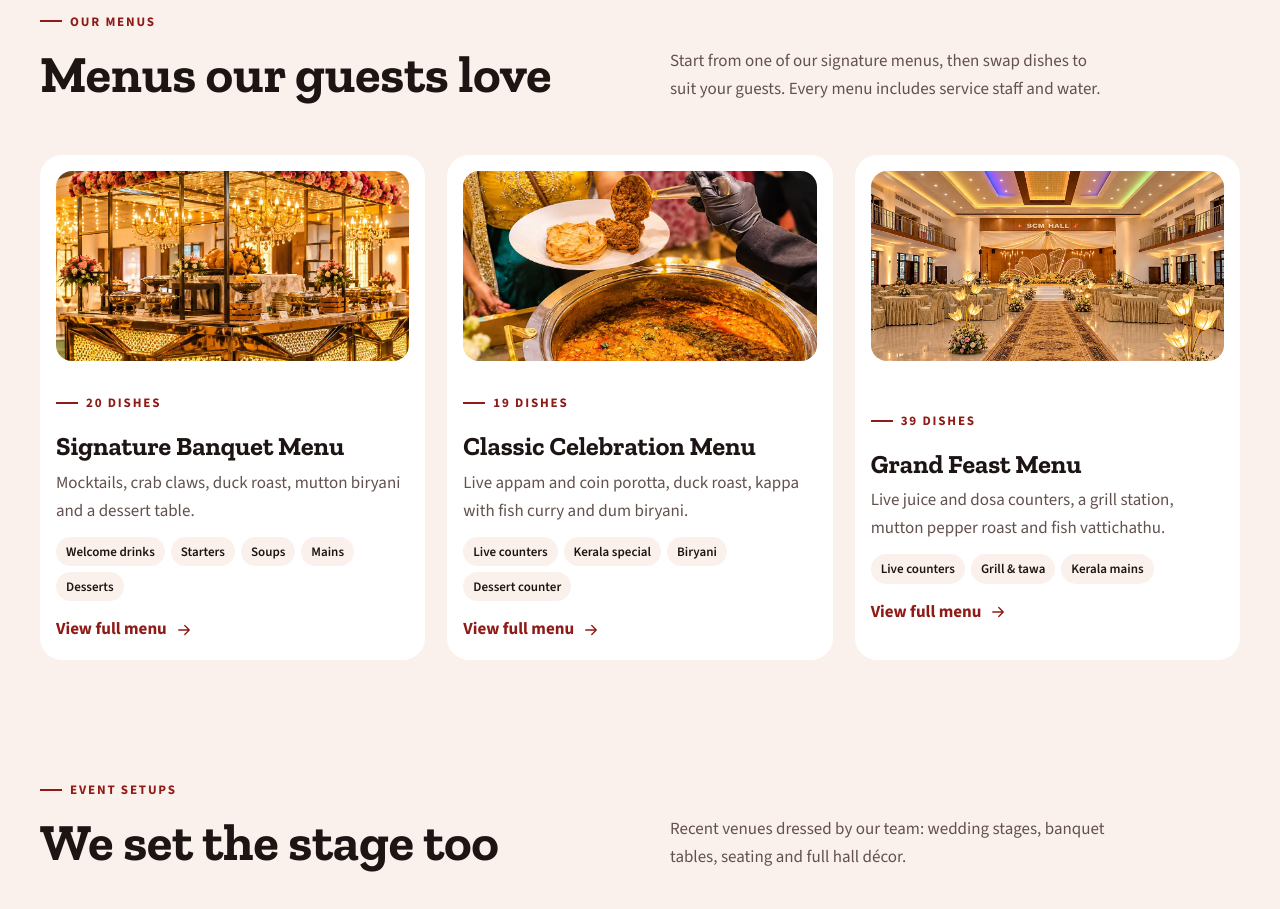
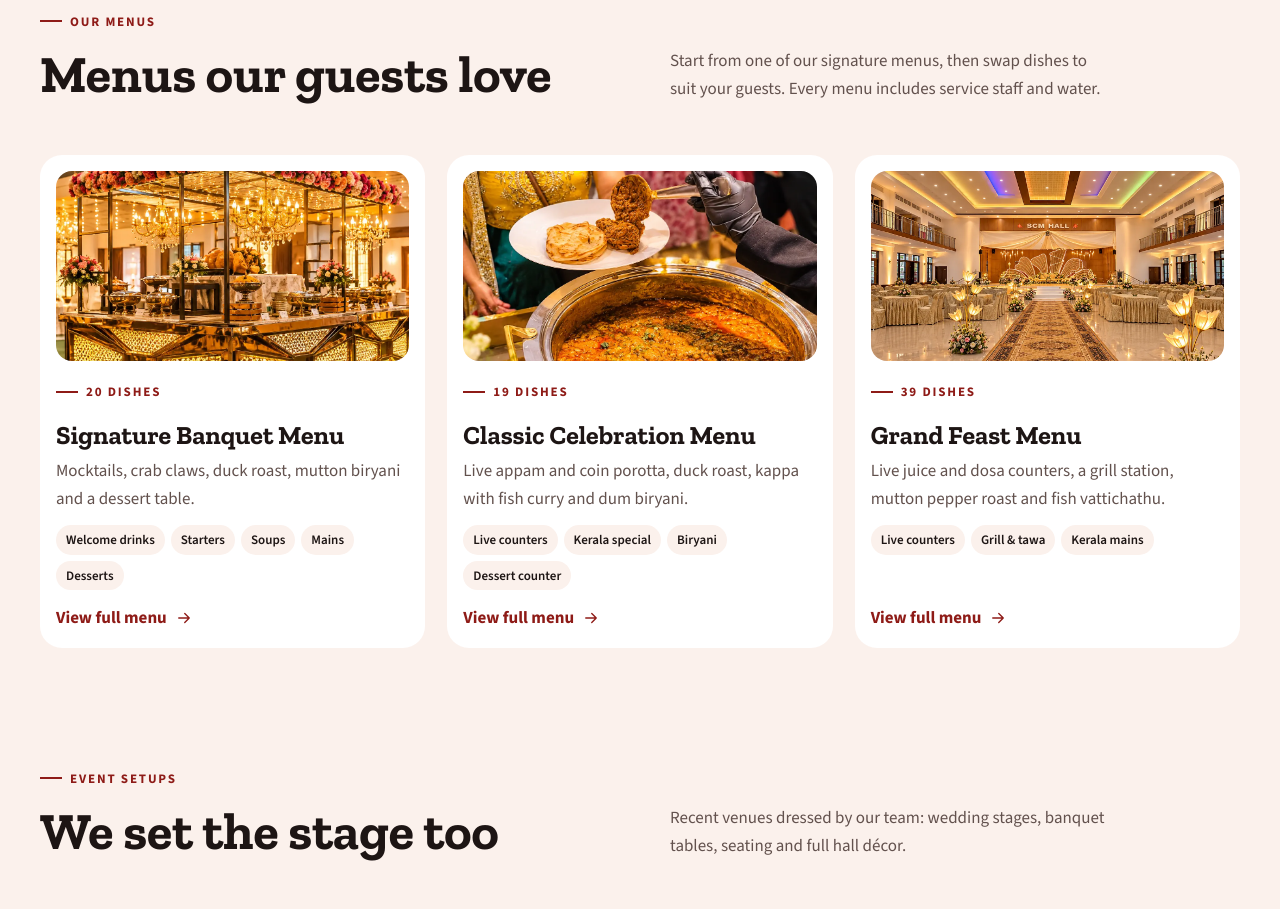
Before and after one commit to samuelsaji/heartycaters, a plain HTML site: page index.html in a window 1280 px wide. Shown: the part 2934-3843 px from the top of the page. Drawn offline with nearby package versions, Linux system fonts and the light colour scheme.

Commit message:
Align text across home menu cards
Co-Authored-By: Claude Opus 5.5 <noreply@anthropic.com>
Claude-Session: https://claude.ai/code/session_01NdUGA2EuntJFvJYw6mjU49

```diff
--- a/css/style.css
+++ b/css/style.css
@@ -401,3 +401,9 @@ a[href^="tel:"]:hover,a[href^="mailto:"]:hover{color:var(--coral)}
 .svc h3{min-height:2.3em;display:flex;align-items:flex-end;line-height:1.15}
 .svc p{min-height:4.7em}
 @media (max-width:560px){.svc h3,.svc p{min-height:0}}
+
+/* menu cards: same layout in every card, links level at the bottom */
+.mcard{display:flex;flex-direction:column;gap:20px}
+.mcard>div{flex:1;display:flex;flex-direction:column;align-items:flex-start}
+.mcard p{min-height:3em}
+.mcard .go{margin-top:auto}
--- a/index.html
+++ b/index.html
@@ -8,7 +8,7 @@
 <link rel="icon" href="images/logo-badge.png">
 <link rel="preconnect" href="https://fonts.googleapis.com"><link rel="preconnect" href="https://fonts.gstatic.com" crossorigin>
 <link rel="stylesheet" href="https://fonts.googleapis.com/css2?family=Zilla+Slab:wght@500;600;700&amp;family=Source+Sans+3:wght@400;500;600;700&amp;display=swap">
-<link rel="stylesheet" href="css/style.css?v=95508821">
+<link rel="stylesheet" href="css/style.css?v=95508892">
 </head>
 <body>
 <header><div class="wrap"><nav class="nav" id="nav" aria-label="Main">
```
Also changed, not shown: about.html (+1 -1 lines), contact.html (+1 -1 lines), gallery.html (+1 -1 lines), menu.html (+1 -1 lines), services.html (+1 -1 lines).
